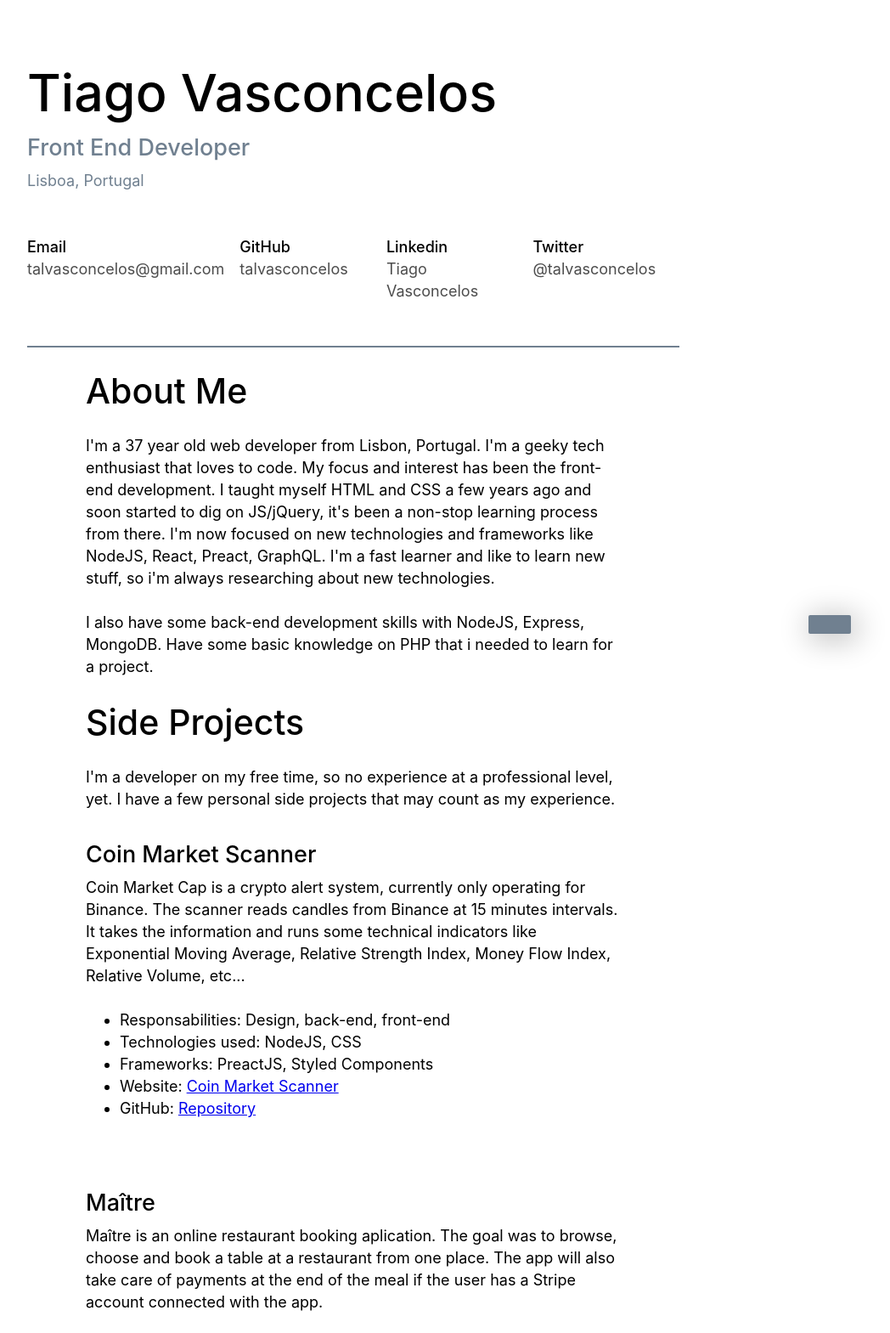
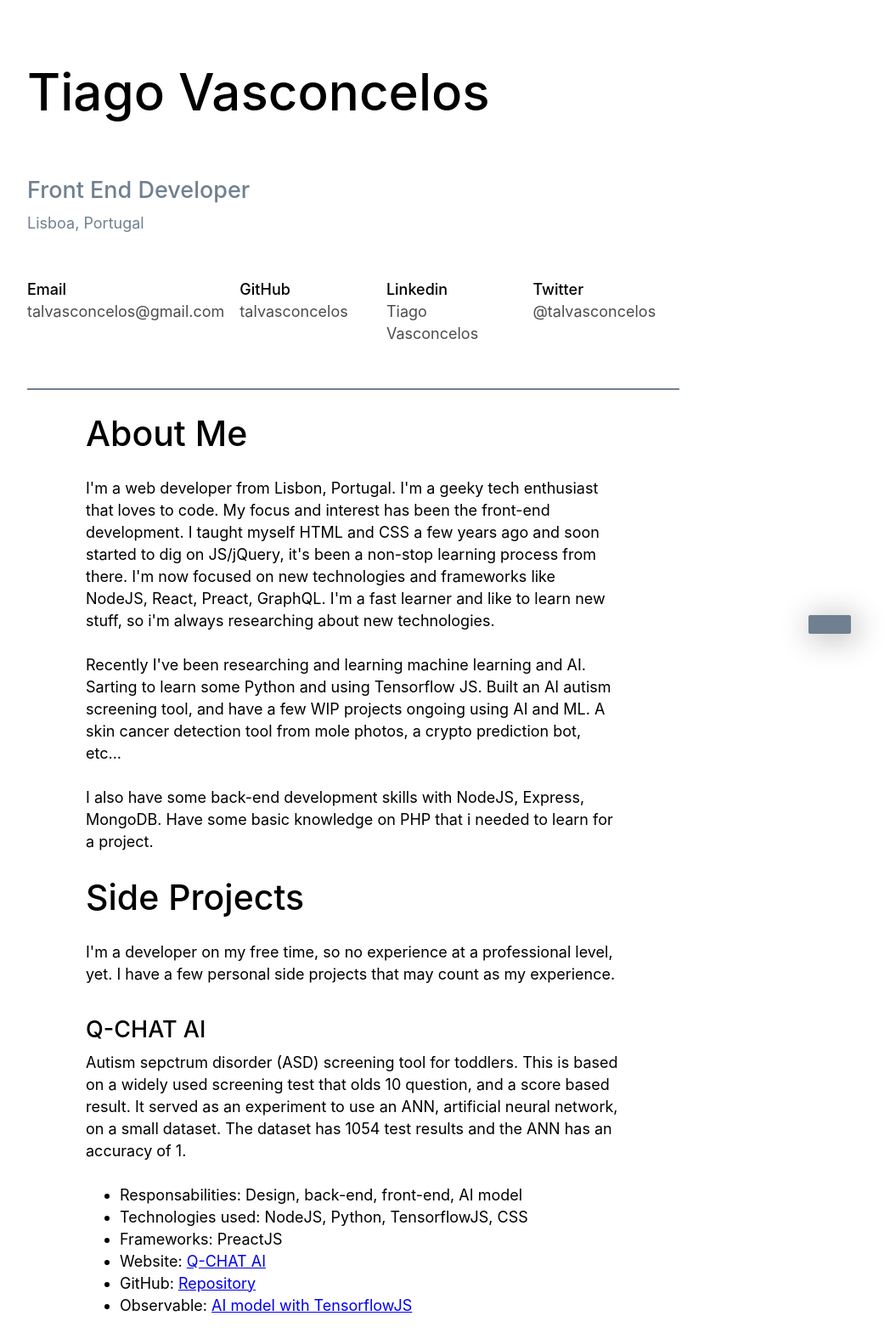
Before and after one commit to talvasconcelos/cv, a plain HTML site: page index.html in a window 1280 px wide. Shown: the top 1569 px of the page at 85% size, without its empty margins (224-1272 px from the left). Drawn offline with Linux system fonts and the light colour scheme; a script that the page names is missing.

Commit message:
new skills

```diff
--- a/index.html
+++ b/index.html
@@ -20,7 +20,7 @@
  <div class="page">
     <section class="personal-info">
       <div class="name">
-        <h1>Tiago Vasconcelos</h1>
+        <h1 class="h2">Tiago Vasconcelos</h1>
         <h3>Front End Developer</h3>
         <p>Lisboa, Portugal</p>
       </div>
@@ -48,7 +48,8 @@
     </section>
     <section class="container about">
       <h2>About Me</h2>
-      <p>I'm a 37 year old web developer from Lisbon, Portugal. I'm a geeky tech enthusiast that loves to code. My focus and interest has been the front-end development. I taught myself HTML and CSS a few years ago and soon started to dig on JS/jQuery, it's been a non-stop learning process from there. I'm now focused on new technologies and frameworks like NodeJS, React, Preact, GraphQL. I'm a fast learner and like to learn new stuff, so i'm always researching about new technologies.</p>
+      <p>I'm a web developer from Lisbon, Portugal. I'm a geeky tech enthusiast that loves to code. My focus and interest has been the front-end development. I taught myself HTML and CSS a few years ago and soon started to dig on JS/jQuery, it's been a non-stop learning process from there. I'm now focused on new technologies and frameworks like NodeJS, React, Preact, GraphQL. I'm a fast learner and like to learn new stuff, so i'm always researching about new technologies.</p>
+      <p>Recently I've been researching and learning machine learning and AI. Sarting to learn some Python and using Tensorflow JS. Built an AI autism screening tool, and have a few WIP projects ongoing using AI and ML. A skin cancer detection tool from mole photos, a crypto prediction bot, etc...</p>
       <p>I also have some back-end development skills with NodeJS, Express, MongoDB. Have some basic knowledge on PHP that i needed to learn for a project.</p>
     </section>
   </div>
@@ -56,6 +57,18 @@
     <section class="container side-projects">
     <h2>Side Projects</h2>
     <p>I'm a developer on my free time, so no experience at a professional level, yet. I have a few personal side projects that may count as my experience.</p>
+    <article>
+      <h3>Q-CHAT AI</h3>
+      <p>Autism sepctrum disorder (ASD) screening tool for toddlers. This is based on a widely used screening test that olds 10 question, and a score based result. It served as an experiment to use an ANN, artificial neural network, on a small dataset. The dataset has 1054 test results and the ANN has an accuracy of 1.</p>
+      <ul>
+        <li>Responsabilities: Design, back-end, front-end, AI model</li>
+        <li>Technologies used: NodeJS, Python, TensorflowJS, CSS</li>
+        <li>Frameworks: PreactJS</li>
+        <li>Website: <a href="https://q-chat-ai.netlify.com/" target="_blank">Q-CHAT AI</a></li>
+        <li>GitHub: <a href="https://github.com/talvasconcelos/asd" target="_blank">Repository</a></li>
+        <li>Observable: <a href="https://beta.observablehq.com/@talvasconcelos/asd" target="_blank">AI model with TensorflowJS</a></li>
+      </ul>
+    </article>
     <article>
       <h3>Coin Market Scanner</h3>
       <p>Coin Market Cap is a crypto alert system, currently only operating for Binance. The scanner reads candles from Binance at 15 minutes intervals. It takes the information and runs some technical indicators like Exponential Moving Average, Relative Strength Index, Money Flow Index, Relative Volume, etc... </p>
@@ -206,6 +219,20 @@
               <span class="graph__item"></span>
             </span>
           </span>
+          <span class="graph" data-value="4" data-label="Python">
+            <span class="graph__container">
+              <span class="graph__item"></span>
+              <span class="graph__item"></span>
+              <span class="graph__item"></span>
+              <span class="graph__item"></span>
+              <span class="graph__item"></span>
+              <span class="graph__item"></span>
+              <span class="graph__item"></span>
+              <span class="graph__item"></span>
+              <span class="graph__item"></span>
+              <span class="graph__item"></span>
+            </span>
+          </span>
         </article>
       </div>
       <div class="col-2">
--- a/style.css
+++ b/style.css
@@ -19,7 +19,7 @@ h6 {
 }
 
 h1, .h1 {
-  font-size: 3.38888889em;
+  font-size: 3.338em;
   line-height: 1.27868852em;
   margin-top: 0.42622951em;
   margin-bottom: 0.85245902em;
@@ -86,7 +86,7 @@ sub {
   margin: 0 auto;
 }
 
-.name h1 {
+.name h2{
   margin-bottom: 0;
 }
 .name h3 {
@@ -171,6 +171,12 @@ article {
 }
 
 @media screen and (min-width: 768px) {
+  .name .h2 {
+    font-size: 3.338em;
+    line-height: 1.27868852em;
+    margin-top: 0.42622951em;
+    margin-bottom: 0.85245902em;
+  }
   .social ul {
     -ms-flex-wrap: nowrap;
     flex-wrap: nowrap;
```
